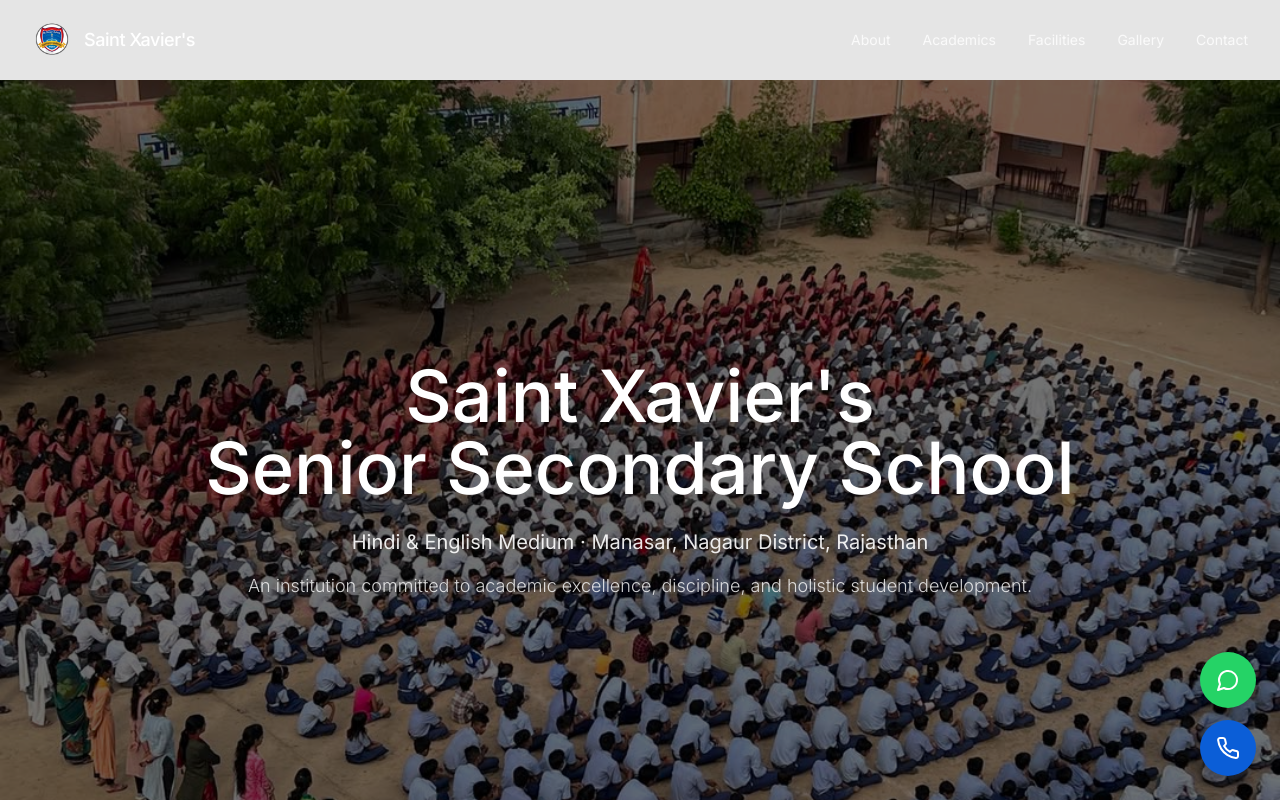
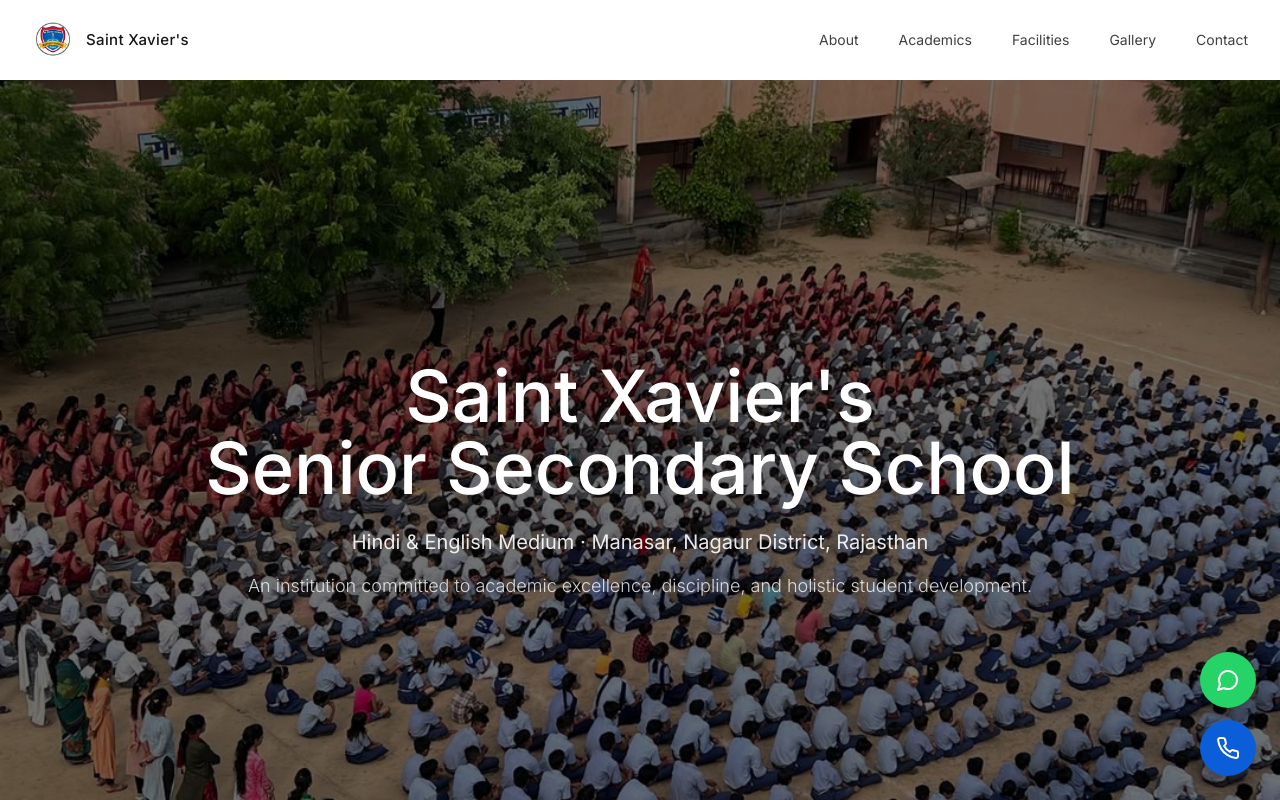
Before and after one commit to dineshsinghchouhan462-png/sx-school-clean, a Next.js app: page / in a window 1280 px wide. Shown: the top 800 px of the page. Built offline with nearby package versions, Linux system fonts and the light colour scheme.

Commit message:
Update navigation.tsx

```diff
--- a/components/navigation.tsx
+++ b/components/navigation.tsx
@@ -1,101 +1,78 @@
 "use client"
 
-import { useState, useEffect } from "react"
-import { Menu, X } from "lucide-react"
+import { useEffect, useState } from "react"
+import Image from "next/image"
 
 export default function Navigation() {
-  const [isOpen, setIsOpen] = useState(false)
-  const [isScrolled, setIsScrolled] = useState(false)
+  const [scrolled, setScrolled] = useState(false)
 
   useEffect(() => {
-    const handleScroll = () => {
-      setIsScrolled(window.scrollY > 40)
+    const onScroll = () => {
+      setScrolled(window.scrollY > 20)
     }
-    window.addEventListener("scroll", handleScroll)
-    return () => window.removeEventListener("scroll", handleScroll)
+    window.addEventListener("scroll", onScroll)
+    return () => window.removeEventListener("scroll", onScroll)
   }, [])
 
-  const navItems = [
+  return (
+    <header
+      className={`
+        fixed top-0 inset-x-0 z-50
+        transition-all duration-500 ease-out
+        ${
+          scrolled
+            ? "bg-white/90 backdrop-blur-md shadow-sm border-b border-black/5"
+            : "bg-white/70 backdrop-blur-sm"
+        }
+      `}
+    >
+      <div className="max-w-7xl mx-auto px-6 lg:px-8 h-20 flex items-center justify-between">
+        {/* Logo */}
+        <div className="flex items-center gap-3">
+          <Image
+            src="/images/logo/logo.png"
+            alt="Saint Xavier's School"
+            width={42}
+            height={42}
+            priority
+          />
+          <span className="text-[15px] font-medium tracking-wide text-neutral-900">
+            Saint Xavier&apos;s
+          </span>
+        </div>
+
+        {/* Desktop Nav */}
+        <nav className="hidden md:flex items-center gap-10">
+          {[
             { label: "About", href: "#about" },
             { label: "Academics", href: "#academics" },
             { label: "Facilities", href: "#facilities" },
             { label: "Gallery", href: "#gallery" },
             { label: "Contact", href: "#contact" },
-  ]
-
-  return (
-    <nav className="fixed top-0 left-0 right-0 z-50">
-      <div
-        className={`transition-all duration-500 ${
-          isScrolled
-            ? "bg-white/80 backdrop-blur-md border-b border-border shadow-sm"
-            : "bg-black/10 backdrop-blur-sm"
-        }`}
-      >
-        <div className="max-w-7xl mx-auto px-6 lg:px-8">
-          <div className="flex items-center justify-between h-20">
-
-            {/* Logo */}
-            <a href="#" className="flex items-center gap-3">
-              <img
-                src="/images/logo/logo.png"
-                alt="Saint Xavier's School Logo"
-                className="h-10 w-10 object-contain"
-              />
-              <span className={`text-base md:text-lg font-medium tracking-tight ${
-                isScrolled ? "text-foreground" : "text-white"
-              }`}>
-                Saint Xavier's
-              </span>
-            </a>
-
-            {/* Desktop Menu */}
-            <div className="hidden md:flex items-center gap-8">
-              {navItems.map((item) => (
+          ].map((item) => (
             <a
-                  key={item.href}
+              key={item.label}
               href={item.href}
-                  className={`text-sm transition-colors relative group ${
-                    isScrolled ? "text-muted-foreground hover:text-foreground" : "text-white/80 hover:text-white"
-                  }`}
-                >
-                  {item.label}
-                  <span className="absolute -bottom-1 left-0 w-0 h-px bg-current group-hover:w-full transition-all duration-300" />
-                </a>
-              ))}
-            </div>
-
-            {/* Mobile Button */}
-            <button
-              onClick={() => setIsOpen(!isOpen)}
-              className={`md:hidden p-2 rounded-full transition ${
-                isScrolled ? "text-foreground" : "text-white"
-              }`}
-              aria-label="Toggle menu"
-            >
-              {isOpen ? <X size={22} /> : <Menu size={22} />}
-            </button>
-          </div>
-        </div>
-
-        {/* Mobile Dropdown (NOT full screen) */}
-        {isOpen && (
-          <div className="md:hidden mx-4 mb-4 rounded-2xl bg-white/95 backdrop-blur-lg shadow-lg border border-border">
-            <div className="py-6 px-6 space-y-4">
-              {navItems.map((item) => (
-                <a
-                  key={item.href}
-                  href={item.href}
-                  onClick={() => setIsOpen(false)}
-                  className="block text-sm text-muted-foreground hover:text-foreground transition-colors"
+              className="
+                relative text-sm text-neutral-700
+                transition-colors duration-300
+                hover:text-neutral-900
+                after:absolute after:left-0 after:-bottom-1
+                after:h-[1px] after:w-0 after:bg-neutral-900
+                after:transition-all after:duration-300
+                hover:after:w-full
+              "
             >
               {item.label}
             </a>
           ))}
+        </nav>
+
+        {/* Mobile Menu Icon */}
+        <button className="md:hidden text-neutral-800 text-xl">
+          ☰
+        </button>
       </div>
-          </div>
-        )}
-      </div>
-    </nav>
+    </header>
   )
 }
```
Lines whose indentation alone changed are shown as unchanged.
